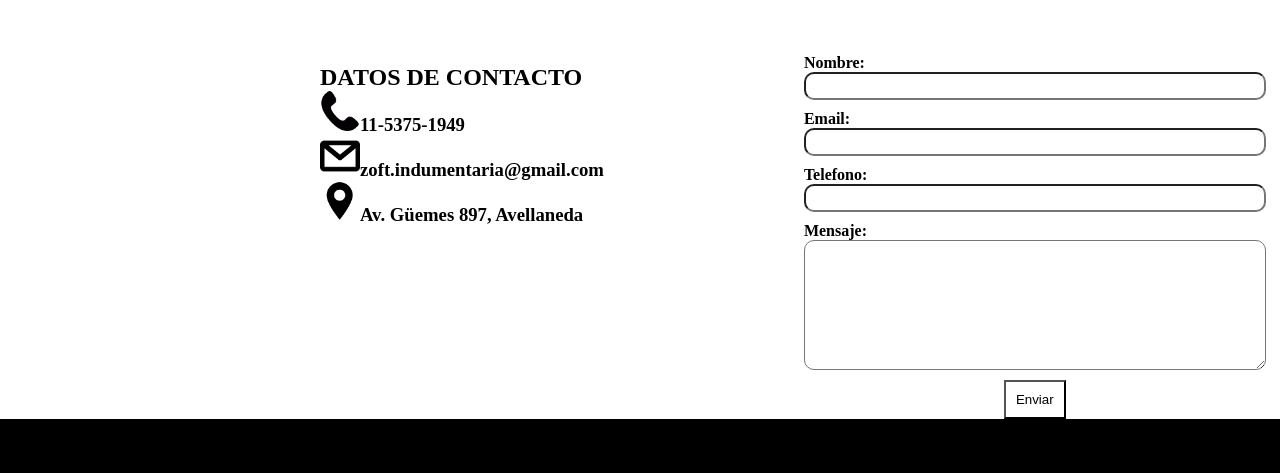
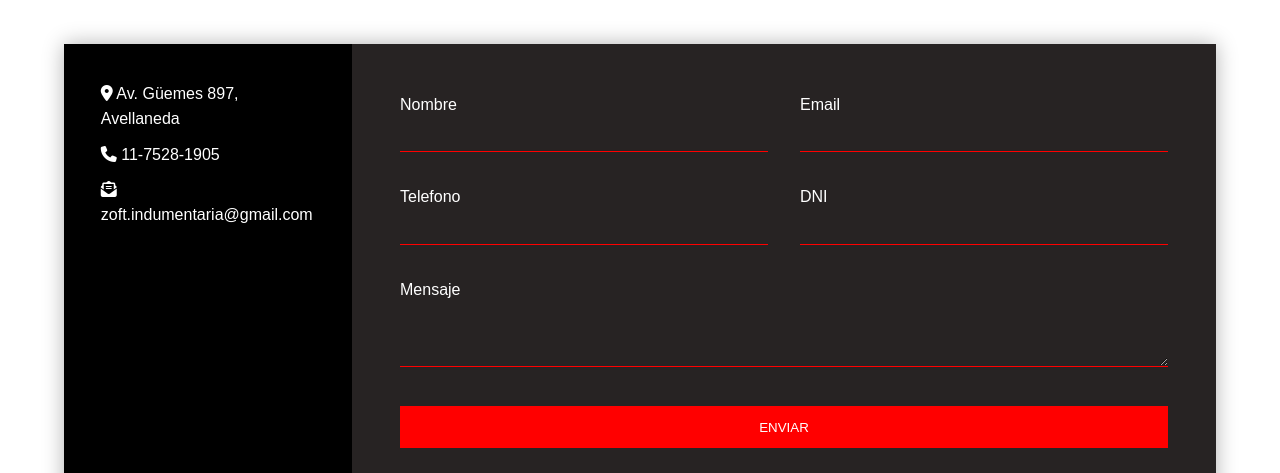
Before and after one commit to tomiobirek/primergitHub, a plain HTML site: page pages/contacto.html in a window 1280 px wide. Shown: the part 86-559 px from the top of the page. Drawn offline with Linux system fonts and the light colour scheme; a web font is replaced by a local one.

Commit message:
commit 4

```diff
--- a/css/styles.css
+++ b/css/styles.css
@@ -227,46 +227,71 @@ a{
 }
 
 
-.contenedor-contactos{
-    display: flex;
-    margin-left: 25%;
-    margin-top: 60px;
+.contactos{
+    color: black;
+    line-height: 1.6;
+    padding: 0 1.5em;
+    margin: 30px 0px;
+    font-family: 'Bebas Neue', sans-serif;
 }
-.datos-contactos{
-    display: flex;
-    align-items: center;
+.formulario{
+    box-shadow: 0 0 20px 0 rgba(8, 8, 8, 0.3);
 }
-.icono-contacto{
-    height: 40px;
-    width: 40px;
+.formulario > *{
+    padding: 1em;
+    color: white;
+    word-wrap: break-word;
 }
-.input-formulario{
+.formulario-contacto{
+    background: #272323;
+}
+.formulario-contacto form{
+    display: grid;
+    grid-template-columns: 1fr 1fr;
+}
+.formulario-contacto form p{
+    margin: 0;
+    padding: 1em;
+}
+.formulario-contacto form .bloque{
+    grid-column: 1/3;
+}
+.formulario-contacto form button,.formulario-contacto form input,.formulario-contacto form textarea{
     width: 100%;
-    margin-left: 200px;
-    display: block;
-    margin-bottom: 10px;
-    height: 28px;
-    border-radius: 10px;
+    padding: .7em;
+    border: none;
+    background: none;
+    border-bottom: 1px solid red;
+    color: #fff;
+    outline: 0;
 }
-.textarea-contacto{
-    width: 100%;
-    margin-left: 200px;
-    display: block;
-    margin-bottom: 10px;
-    height: 130px;
-    border-radius: 10px;
+.formulario-contacto form button{
+    background: red;
+    border: 0;
+    padding: 1em;
 }
-.formulario label{
-    font-weight: bold;
-    margin-left: 200px;
+.formulario-contacto form button:hover,.formulario-contacto form button:focus{
+    background: #853b3b;
+    color: black;
+    cursor: pointer;
+    transition: 1s ease-out;
+    outline: 0;
 }
-.formulario button{
-    background-color: white;
-    cursor: pointer;
-    margin-left: 400px;
-    padding: 10px;
+.info-contacto{
+    background: black;
+    order: -1;
 }
-
+.info-contacto ul{
+    text-align: center;
+    margin: 0 0 1rem 0;
+}
+.info-contacto ul{
+    list-style: none;
+    padding: 0;
+}
+.info-contacto ul li{
+    padding: .3em;
+}
 
 
 .nosotros-1{
@@ -438,3 +463,19 @@ a{
         height: 35vh;
     }
 }
+@media(min-width: 700px){
+    .contactos{
+        padding: 0 4em;
+        margin: 50px 0px
+    }
+    .formulario{
+        display: grid;
+        grid-template-columns: 1fr 3fr;
+    }
+    .formulario > * {
+        padding: 2em;
+    }
+    .info-contacto ul{
+        text-align: left;
+    }
+}
--- a/pages/contacto.html
+++ b/pages/contacto.html
@@ -7,7 +7,9 @@
     <meta name="viewport" content="width=device-width, initial-scale=1.0">
     <title>Zoft Indumentaria | Contacto</title>
     <link rel="shortcut icon" href="../multimedia/img/logo_favicon.png" type="image/x-icon">
-    <link rel="stylesheet" href="https://cdnjs.cloudflare.com/ajax/libs/font-awesome/6.4.0/css/all.min.css" integrity="sha512-iecdLmaskl7CVkqkXNQ/ZH/XLlvWZOJyj7Yy7tcenmpD1ypASozpmT/E0iPtmFIB46ZmdtAc9eNBvH0H/ZpiBw==" crossorigin="anonymous" referrerpolicy="no-referrer" />
+    <link rel="stylesheet" href="https://cdnjs.cloudflare.com/ajax/libs/font-awesome/6.4.0/css/all.min.css"
+        integrity="sha512-iecdLmaskl7CVkqkXNQ/ZH/XLlvWZOJyj7Yy7tcenmpD1ypASozpmT/E0iPtmFIB46ZmdtAc9eNBvH0H/ZpiBw=="
+        crossorigin="anonymous" referrerpolicy="no-referrer" />
     <link href="https://fonts.cdnfonts.com/css/kanit" rel="stylesheet">
     <link rel="stylesheet" href="../css/styles.css">
 
@@ -29,25 +31,42 @@
         </nav>
     </header>
     <main>
-        <div class="contenedor-contactos">
-            <div class="datos-contacto">
-                <h2>DATOS DE CONTACTO</h2>
-                <h3><img class="icono-contacto" src="../multimedia/img/telefono.png" alt="telefono">11-5375-1949</h3>
-                <h3><img class="icono-contacto" src="../multimedia/img/gmail.png" alt="email">zoft.indumentaria@gmail.com</h3>
-                <h3><img class="icono-contacto" src="../multimedia/img/marcador de mapa.png" alt="ubicacion">Av. Güemes 897, Avellaneda</h3>
-            </div>
+        <div class="contactos">
             <div class="formulario">
-                <form action="">
-                    <label for="nombre">Nombre: </label>
-                    <input class="input-formulario" type="text" name="nom" id="nombre" required>
-                    <label for="email">Email: </label>
-                    <input class="input-formulario" type="email" name="email" id="email" required>
-                    <label for="tel">Telefono: </label>
-                    <input class="input-formulario" type="tel" name="tel" id="tel">
-                    <label for="mensaje">Mensaje: </label>
-                    <textarea class="textarea-contacto" name="mensaje" id="mensaje" cols="30" rows="10"></textarea>
-                    <button type="submit">Enviar</button>
-                </form>
+                <div class="formulario-contacto">
+                    <form action="">
+                        <p>
+                            <label for="">Nombre</label>
+                            <input type="text" name="nombre">
+                        </p>
+                        <p>
+                            <label for="">Email</label>
+                            <input type="email" name="email">
+                        </p>
+                        <p>
+                            <label for="">Telefono</label>
+                            <input type="tel" name="telefono">
+                        </p>
+                        <p>
+                            <label for="">DNI</label>
+                            <input type="tel" name="dni">
+                        </p>
+                        <p class="bloque">
+                            <label for="">Mensaje</label>
+                            <textarea name="mensaje" id="mensaje" rows="3"></textarea>
+                        </p>
+                        <p class="bloque">
+                            <button type="submit">ENVIAR</button>
+                        </p>
+                    </form>
+                </div>
+                <div class="info-contacto">
+                    <ul>
+                        <li><i class="fas fa-map-marker-alt"></i> Av. Güemes 897, Avellaneda</li>
+                        <li><i class="fas fa-phone"></i> 11-7528-1905</li>
+                        <li><i class="fas fa-envelope-open-text"></i> zoft.indumentaria@gmail.com</li>
+                    </ul>
+                </div>
             </div>
         </div>
     </main>
```
